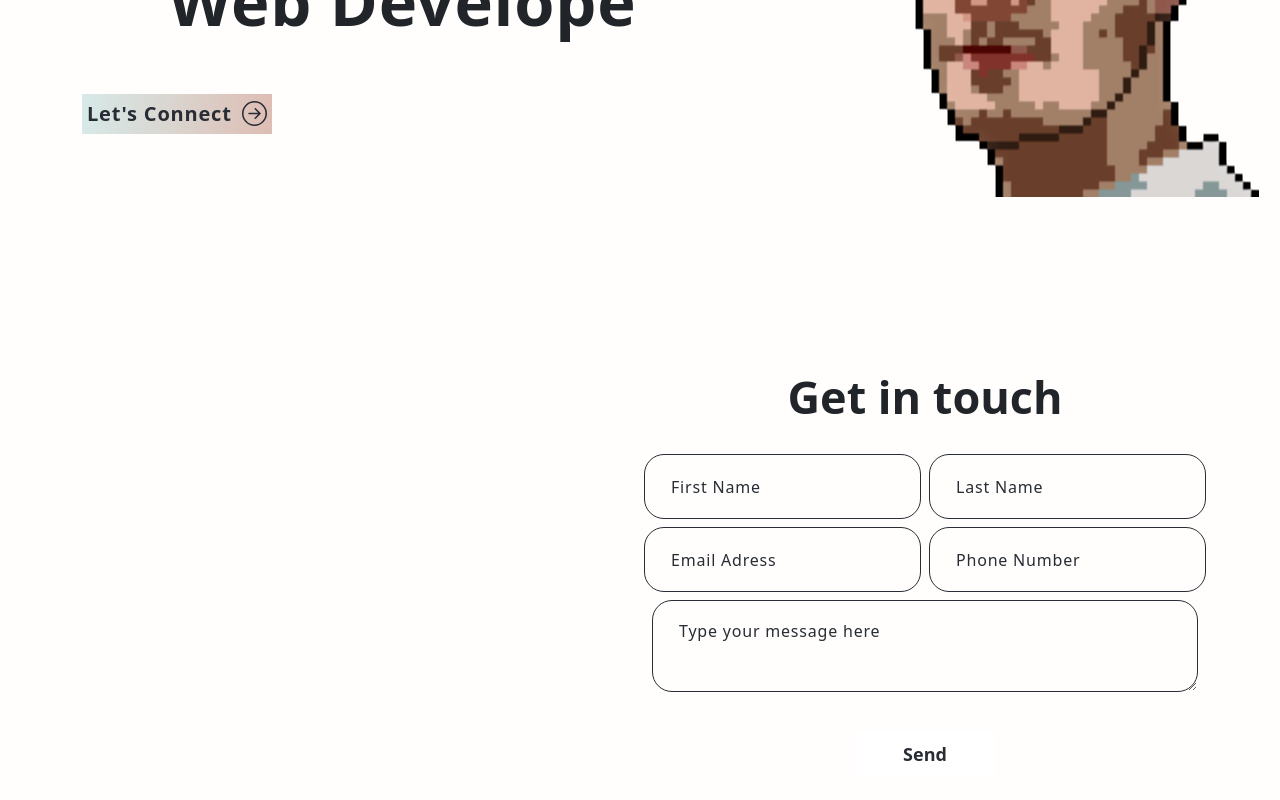
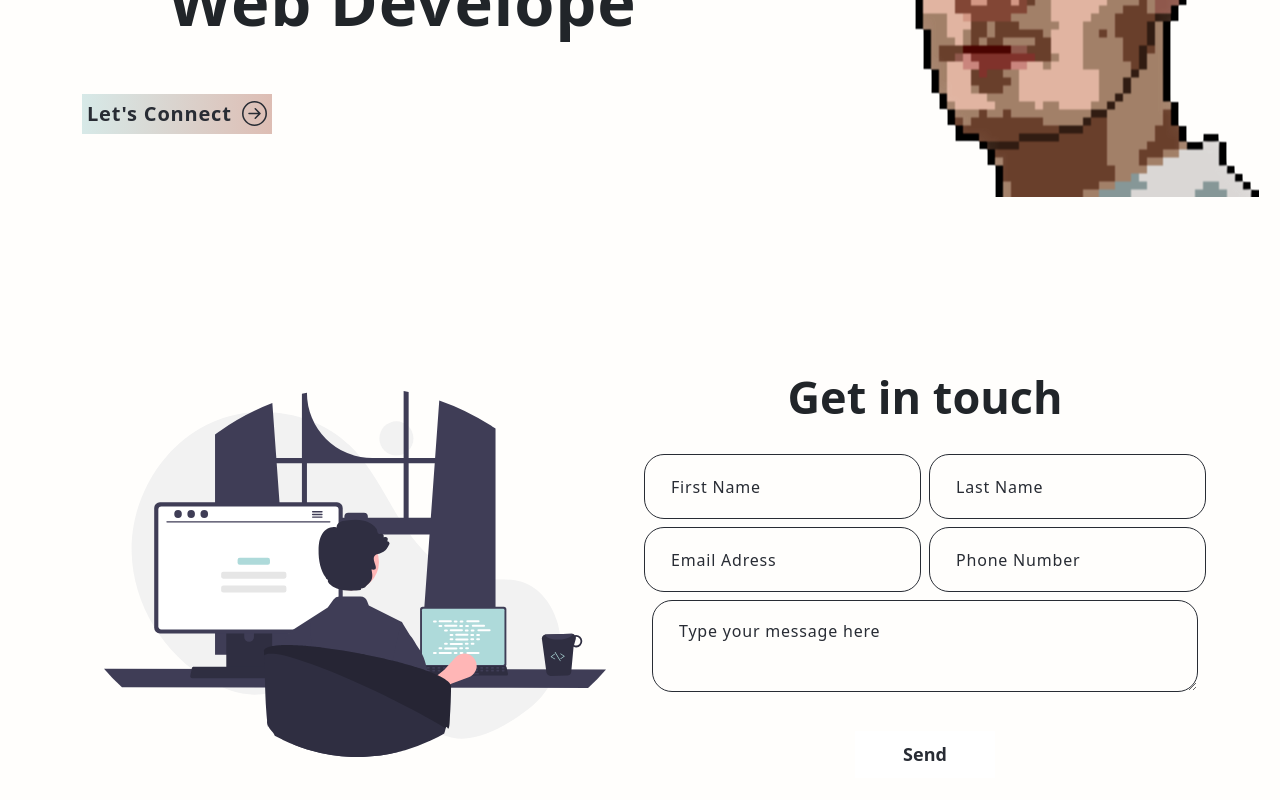
Before and after one commit to RemcoHorbach/PortfolioRH, a React (Create React App) app: page / in a window 1280 px wide. Shown: the part 562-1362 px from the top of the page. Built offline with nearby package versions, Linux system fonts and the light colour scheme.

Commit message:
added new image

```diff
--- a/src/components/Contact.js
+++ b/src/components/Contact.js
@@ -1,6 +1,6 @@
 import { useState } from "react"
 import { Container, Col, Row } from "react-bootstrap";
-import contactImg from "../assets/img/contact-img.svg"
+import Coding from "../assets/img/coding.svg"
 export const Contact =() => {
     const formInitalDetails = {
         firstName:'',
@@ -43,7 +43,7 @@ export const Contact =() => {
             <Container>
                 <Row className="align-items-center">
                     <Col md={6}>
-
+                        <img src={Coding} alt="placeholderimage"/>
                     </Col>
                     <Col md={6}>
                         <h2>Get in touch</h2>
```
Also changed, not shown: src/assets/img/coding.svg (added).
